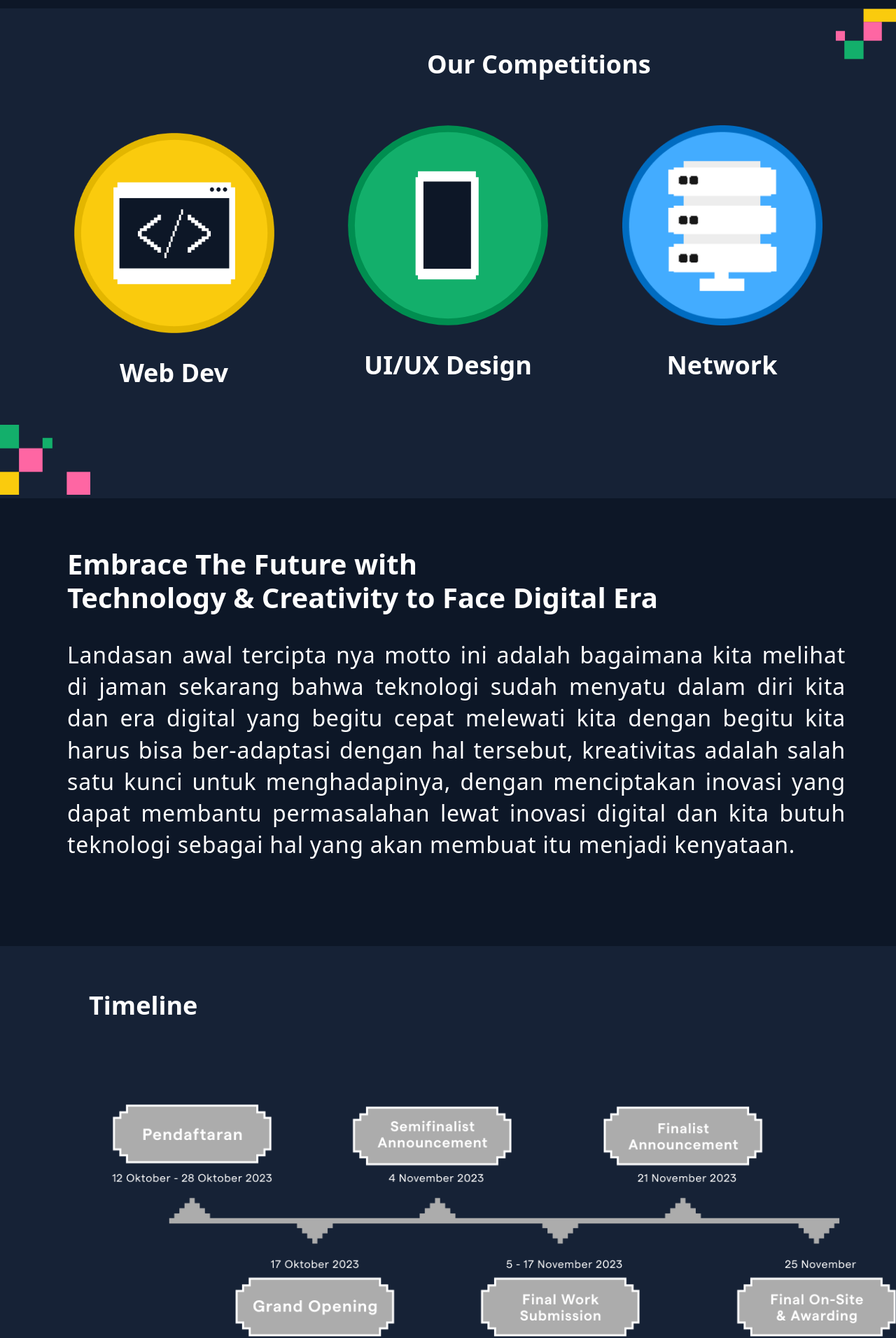
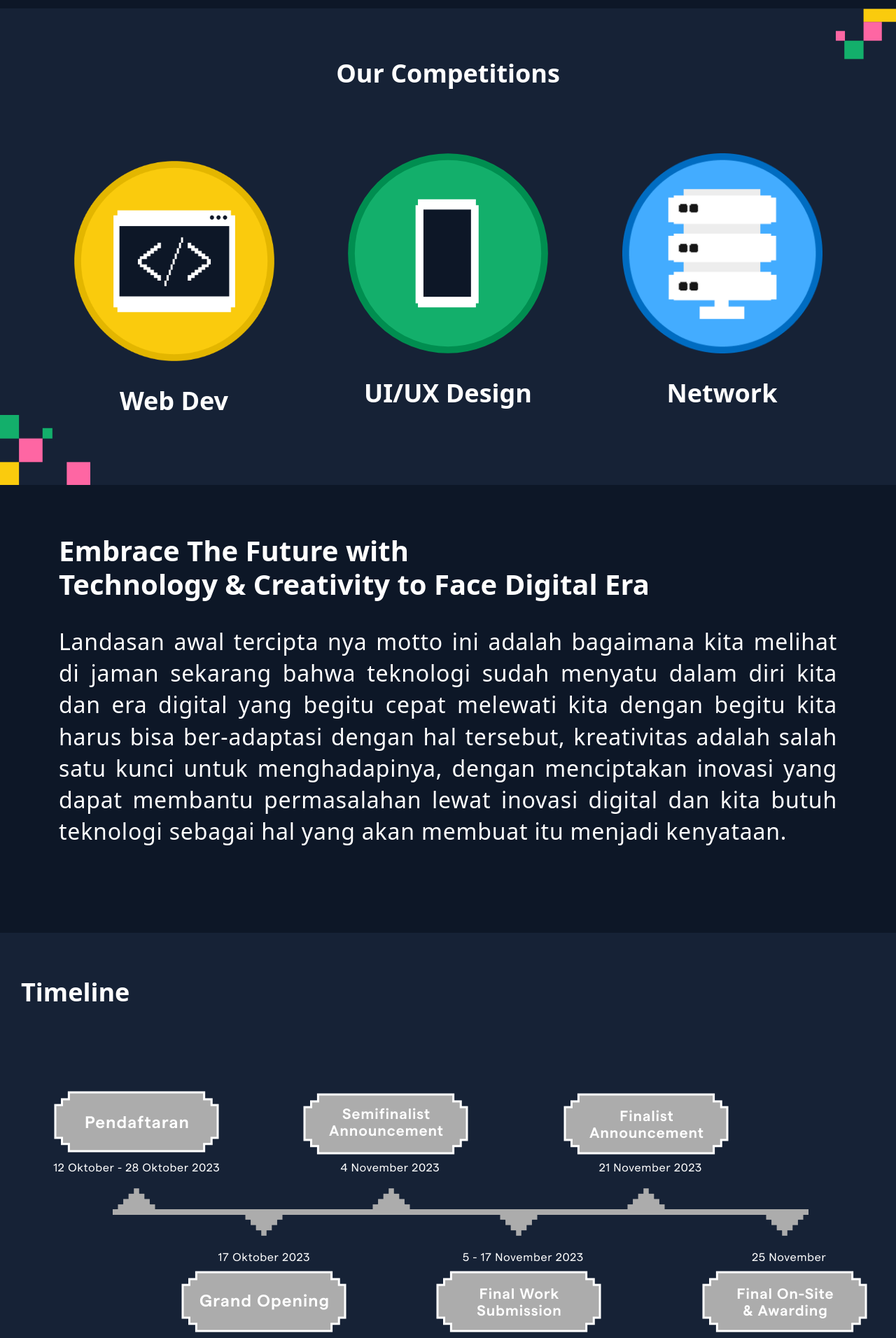
Before and after one commit to akmlrnyn/itfest-2023, a website: page src/index.html in a window 1280 px wide. Shown: the part 860-2772 px from the top of the page at 70% size. Drawn offline with nearby package versions, Linux system fonts and the light colour scheme.

Commit message:
fixed responsiveness

```diff
--- a/src/index.html
+++ b/src/index.html
@@ -53,7 +53,7 @@
 
     <!-- Hero Starts -->
 
-    <section id="hero" class="bg-[#0D1727] w-screen h-[100vh] pt-[183px]">
+    <section id="hero" class="bg-[#0D1727] w-screen h-screen  pt-[183px]">
 
         <div class="">
             <div class="lg:w-[527px] lg:h-[220px] mx-auto">
@@ -77,7 +77,7 @@
 
     <!-- Competition List Starts -->
 
-    <section id="competitionList" class="w-screen lg:h-[700px] h-[1034px] bg-[#162236]">
+    <section id="competitionList" class="w-screen  h-auto  bg-[#162236]">
 
         <div class="relative">
             <div class="">
@@ -87,7 +87,7 @@
                     </div>
                 </div>
             </div>
-            <div class="lg:absolute lg:top-[60px] lg:left-[610px]">
+            <div class=" ">
                 <div class="flex justify-center">
                     <div class="">
                         <p class="lg:text-4xl text-xl font-bold text-white">Our Competitions</p>
@@ -96,9 +96,9 @@
             </div>
         </div>
 
-        <div class="relative h-[476px]">
-            <div class="lg:flex lg:justify-evenly sm:block mt-[46px] sm:space-y-[48px]">
-                <div class="lg:mt-[59px] mt-0">
+        <div class="relative">
+            <div class="lg:flex lg:justify-evenly md:flex md:justify-evenly sm:block mt-[46px] sm:space-y-[48px]">
+                <div class="mt-[59px]">
                     <a href="/src/web-dev-comp.html" class="hover:opacity-70">
                         <div class="flex justify-center">
                             <img src="/src/img/web-dev-logo.png" alt=""
@@ -138,7 +138,7 @@
                     </a>
                 </div>
             </div>
-            <div class="lg:absolute lg:-bottom-[100px]">
+            <div class="">
                 <img src="/src/img/rectangle-pixel-compt-bottom.png" alt="" class="h-[100px] w-[129px]">
             </div>
         </div>
@@ -151,7 +151,7 @@
 
     <section id="motto" class="lg:h-[80vh] h-[550px] w-screen bg-[#0D1727]">
 
-        <div class="pt-[80px] lg:pt-[80px] pl-[24px] flex justify-center">
+        <div class="pt-[80px] lg:pt-[80px] flex justify-center">
             <div class="">
                 <div class="">
                     <p class="lg:text-[40px] text-xl text-white font-bold lg:w-[904px] w-[331px]">Embrace The Future
@@ -183,13 +183,13 @@
 
     <!-- Timeline Starts -->
 
-    <section id="timeline" class="lg:h-[100vh] h-[130vh] md:h-[75vh] w-screen bg-[#162236]">
+    <section id="timeline" class="lg:h-[100vh] h-[130vh] md:h-[75vh] w-screen bg-[#162236] ps-[30px]">
 
-        <div class="pt-[65px] ps-[127px]">
+        <div class="pt-[65px] flex justify-start">
             <p class="text-4xl font-bold text-white">Timeline</p>
         </div>
 
-        <div class="lg:ms-[156px]  mt-[121px]">
+        <div class="flex justify-center  mt-[121px]">
 
             <div class="hidden md:block lg:block">
                 <img src="/src/img/fixed-timeline.png" alt="">
```
Also changed, not shown: output.css.
